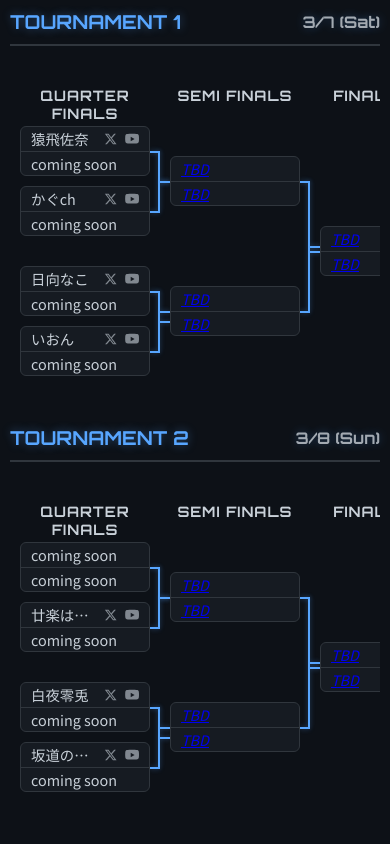
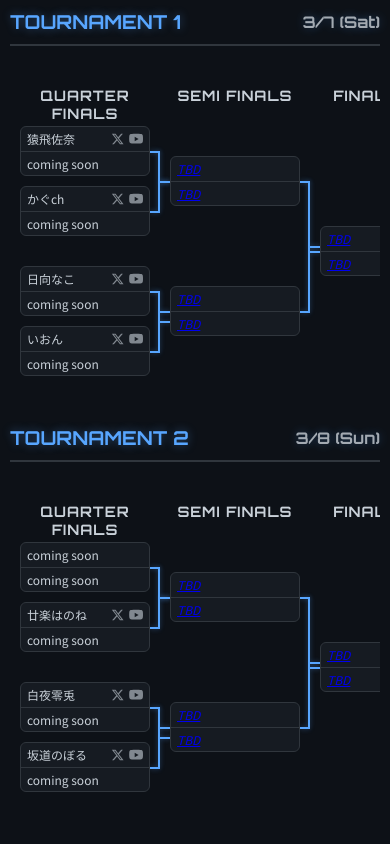
Before and after one commit to kurosaki-kurumi/gakumasuluckyperson, a plain HTML site: page index.html in a window 390 px wide. Shown: the top 844 px of the page. Drawn offline with Linux system fonts and the light colour scheme.

Commit message:
名前サイズの変更

```diff
--- a/styles.css
+++ b/styles.css
@@ -469,6 +469,16 @@ body {
         height: 50px;
     }
 
+    .participant {
+        font-size: 0.75rem;
+        padding: 0 6px;
+    }
+
+    .player-links {
+        gap: 5px;
+        margin-left: 5px;
+    }
+
     .round-1 .match-group {
         gap: 10px;
         margin-bottom: 30px;
```
